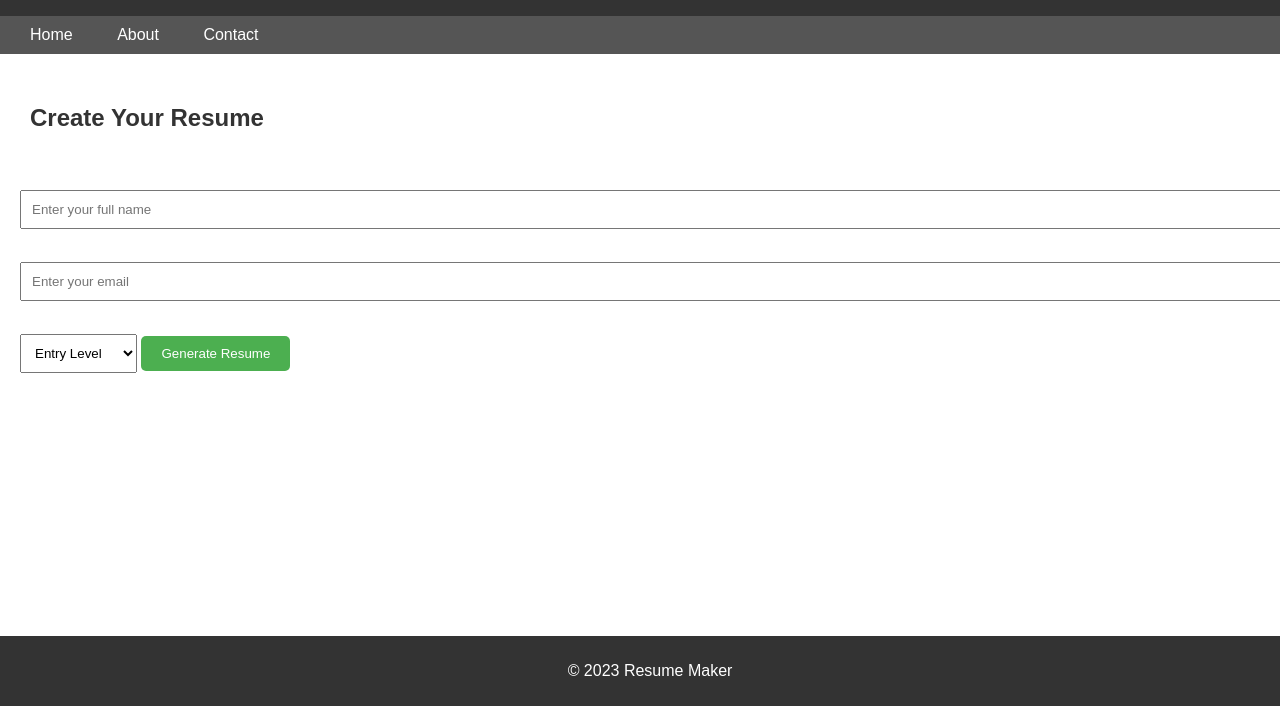
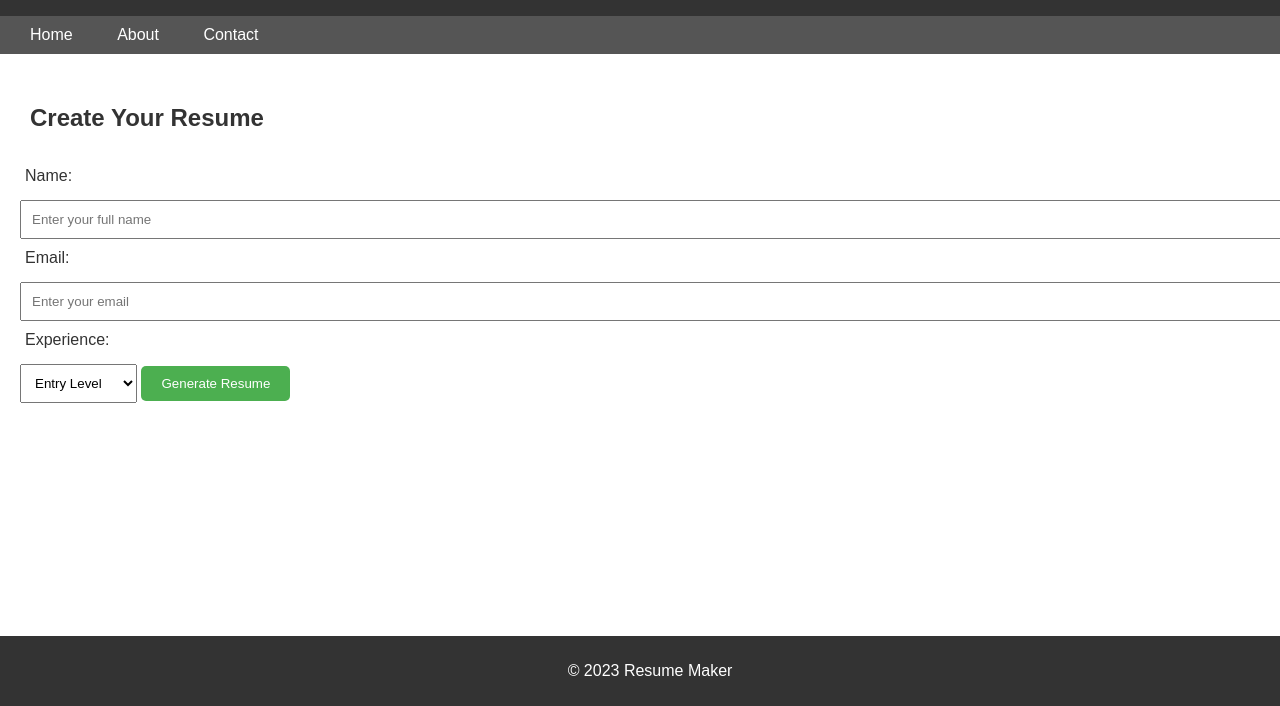
Before and after one commit to YuvatejaKunda/updated.github.io, a plain HTML site: page index.html in a window 1280 px wide. Shown: the part 94-800 px from the top of the page. Drawn offline with Linux system fonts and the light colour scheme.

Commit message:
Update index.html

```diff
--- a/index.html
+++ b/index.html
@@ -75,8 +75,11 @@
         }
 
         label {
-            color: #fff; /* Adjusted text color for better contrast */
+            color: #333; /* Adjusted text color for better contrast */
+            background-color: #fff; /* Adjusted background color for better contrast */
             display: block; /* Ensuring the label takes the full width */
+            padding: 5px; /* Added padding for better spacing */
+            border-radius: 5px; /* Added border-radius for better styling */
             margin-bottom: 5px; /* Adding margin for better spacing */
         }
 
```
